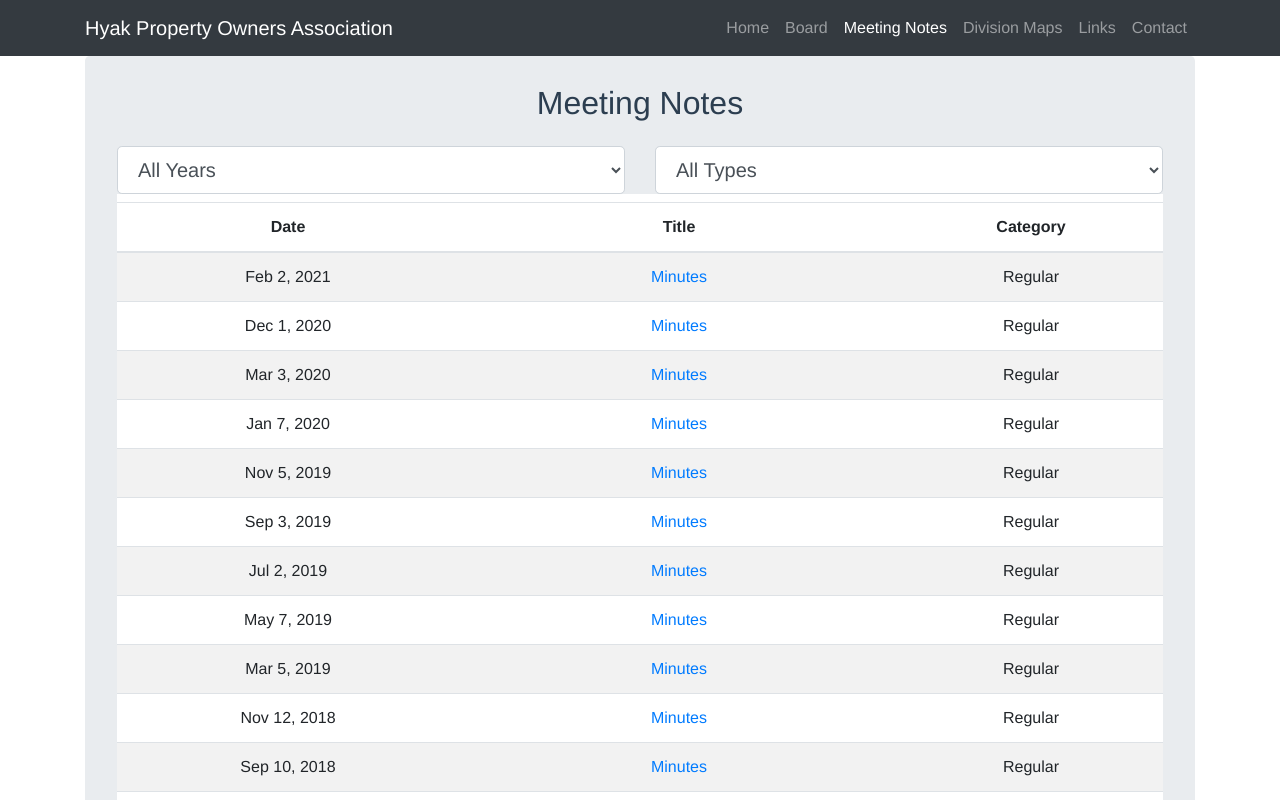
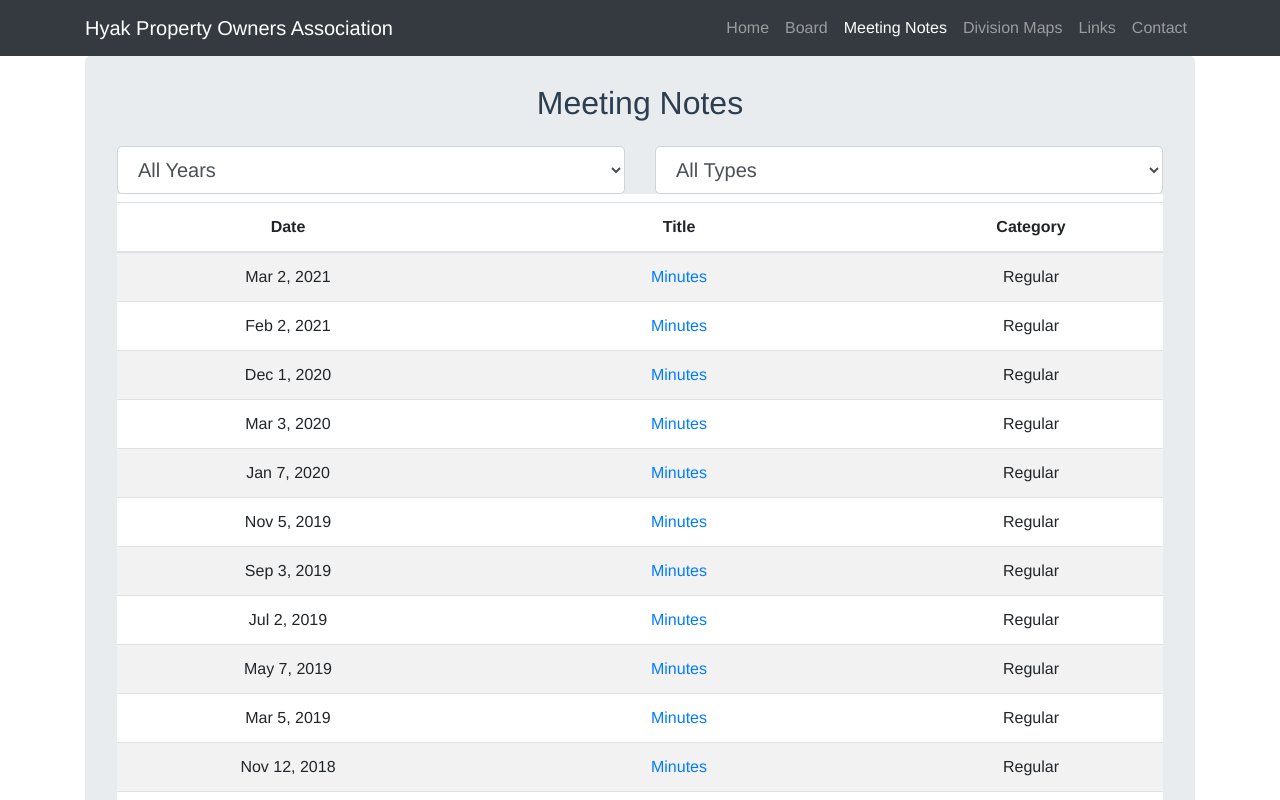
Before and after one commit to TheGauntt/hyak.life, a Vue app: page /meeting_notes in a window 1280 px wide. Shown: the top 800 px of the page. Built offline with nearby package versions, Linux system fonts and the light colour scheme; what vue-toasted would draw is missing.

Commit message:
Data Entry

```diff
--- a/src/data/meetingNotes.ts
+++ b/src/data/meetingNotes.ts
@@ -14,6 +14,12 @@ export interface IMeeting {
  * 2021 - What have you done with your hair?
  */
 const entriesFor2021: IMeeting[] = [
+  {
+    date: "2021-03-02",
+    category: "regular",
+    title: "Minutes",
+    filename: "03-02-21 Minutes.pdf",
+  },
   {
     date: "2021-02-02",
     category: "regular",
```
Also changed, not shown: 1 other file (tests, documents, lock files or other folders).
